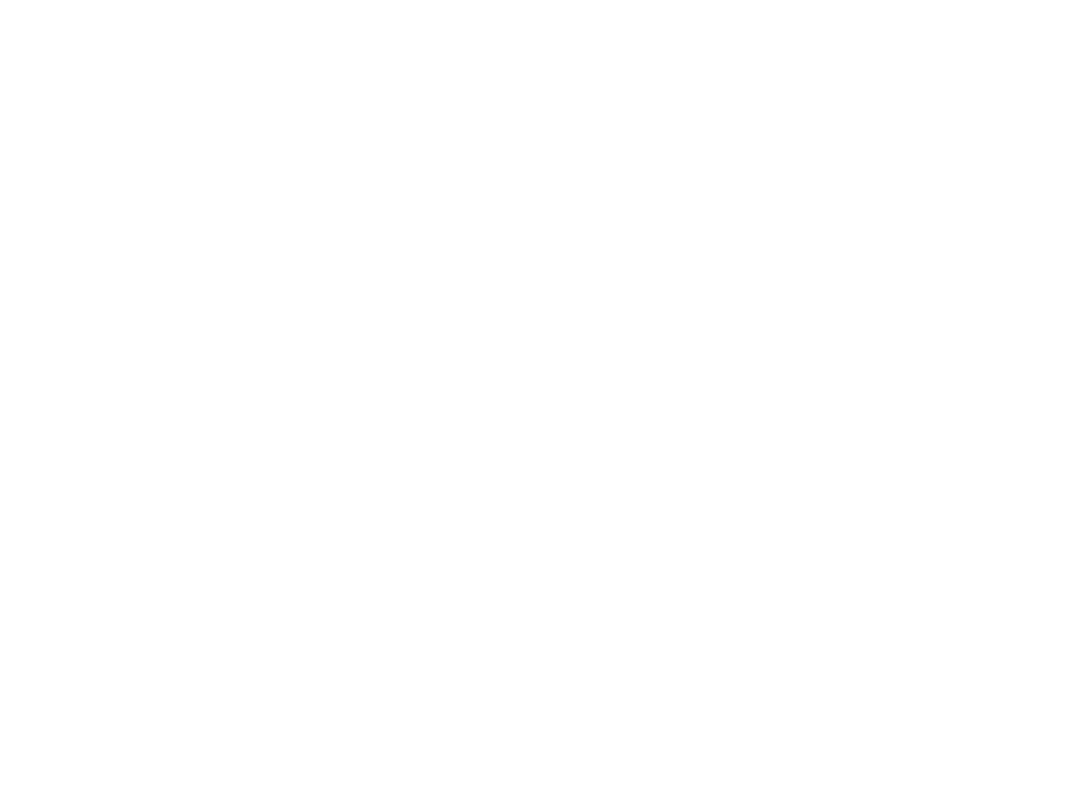
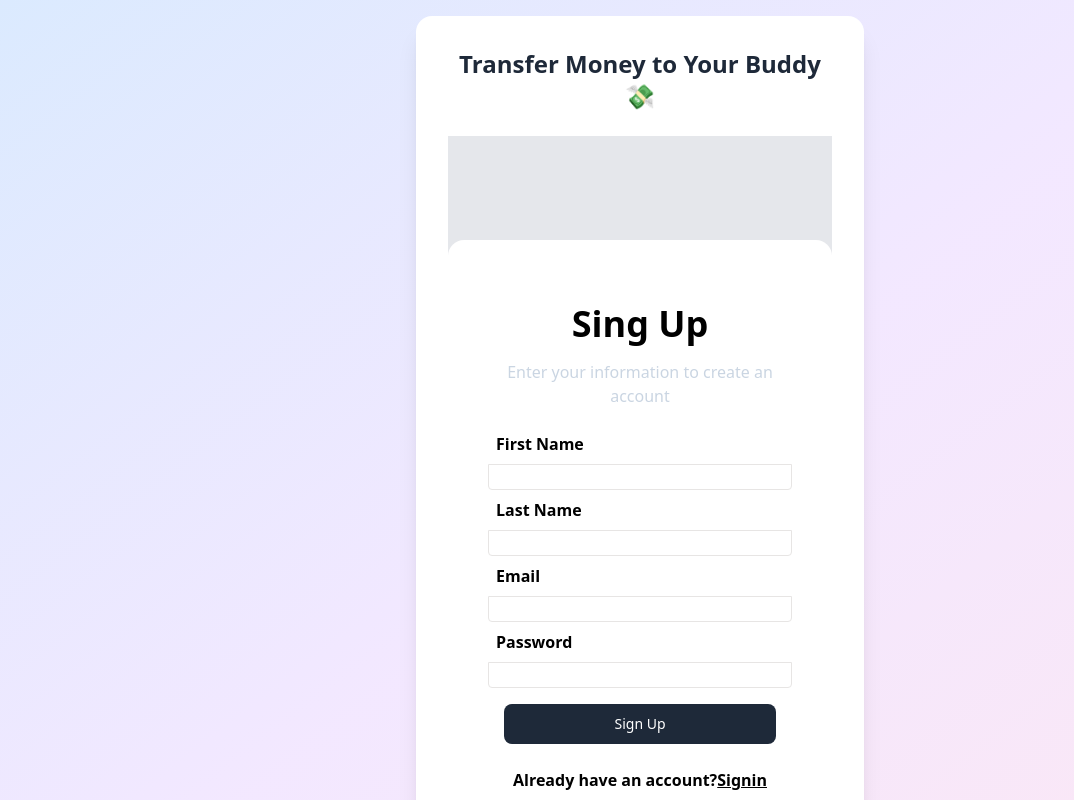
Before and after one commit to Abhi9125/100xDev, a React (Vite) app in the folder paytm-main/frontend/: page / in a window 1280 px wide. Before the commit this address had no page. Shown: the top 800 px of the page, without its empty margins (0-1074 px from the left). Built offline with nearby package versions, Linux system fonts and the light colour scheme.

Commit message:
Lecture_Pyatmproject_add home page compoent and fix navigation

```diff
--- a/paytm-main/frontend/src/App.jsx
+++ b/paytm-main/frontend/src/App.jsx
@@ -3,11 +3,13 @@
 import Signin from "./pages/Signin";
 import Send from "./pages/Send";
 import Dashboard from "./pages/Dashboard";
+import HomePage from "./pages/HomePage";
 function App() {
   return (
     <>
       <BrowserRouter>
         <Routes>
+          <Route path="/" element={<HomePage />} />
           <Route path="/signup" element={<Signup />} />
           <Route path="/signin" element={<Signin />} />
           <Route path="/dashboard" element={<Dashboard />} />
--- /dev/null
+++ b/paytm-main/frontend/src/pages/HomePage.jsx
@@ -0,0 +1,17 @@
+import React from "react";
+import Signup from "./Signup";
+
+function HomePage() {
+  return (
+    <div className="min-h-screen bg-gradient-to-br from-blue-100 via-purple-100 to-pink-100 flex items-center justify-center p-4">
+      <div className="bg-white shadow-xl rounded-2xl p-8 max-w-md w-full">
+        <h1 className="text-2xl font-bold text-center text-gray-800 mb-6">
+          Transfer Money to Your Buddy 💸
+        </h1>
+        <Signup />
+      </div>
+    </div>
+  );
+}
+
+export default HomePage;
--- a/paytm-main/frontend/src/pages/Signup.jsx
+++ b/paytm-main/frontend/src/pages/Signup.jsx
@@ -5,12 +5,14 @@
 import InputBox from "../component/InputBox";
 import SubHeading from "../component/SubHeading";
 import axios from "axios";
+import { useNavigate } from "react-router-dom";
 
 function Signup() {
   const [firstName, setFirstName] = useState("");
   const [lastName, setLastName] = useState("");
   const [userName, setUserName] = useState("");
   const [password, setPassword] = useState("");
+  const navigate = useNavigate();
 
   return (
     <div className="bg-gray-200 min-h-screen flex items-center justify-center">
@@ -51,6 +53,9 @@
               );
               console.log(respose.data.token);
               localStorage.setItem("token", respose.data.token);
+              console.log("Signup success, navigating now...");
+              navigate("/dashboard");
+              console.log("Navigation attempted");
             }}
             label={"Sign Up"}
           />
```
